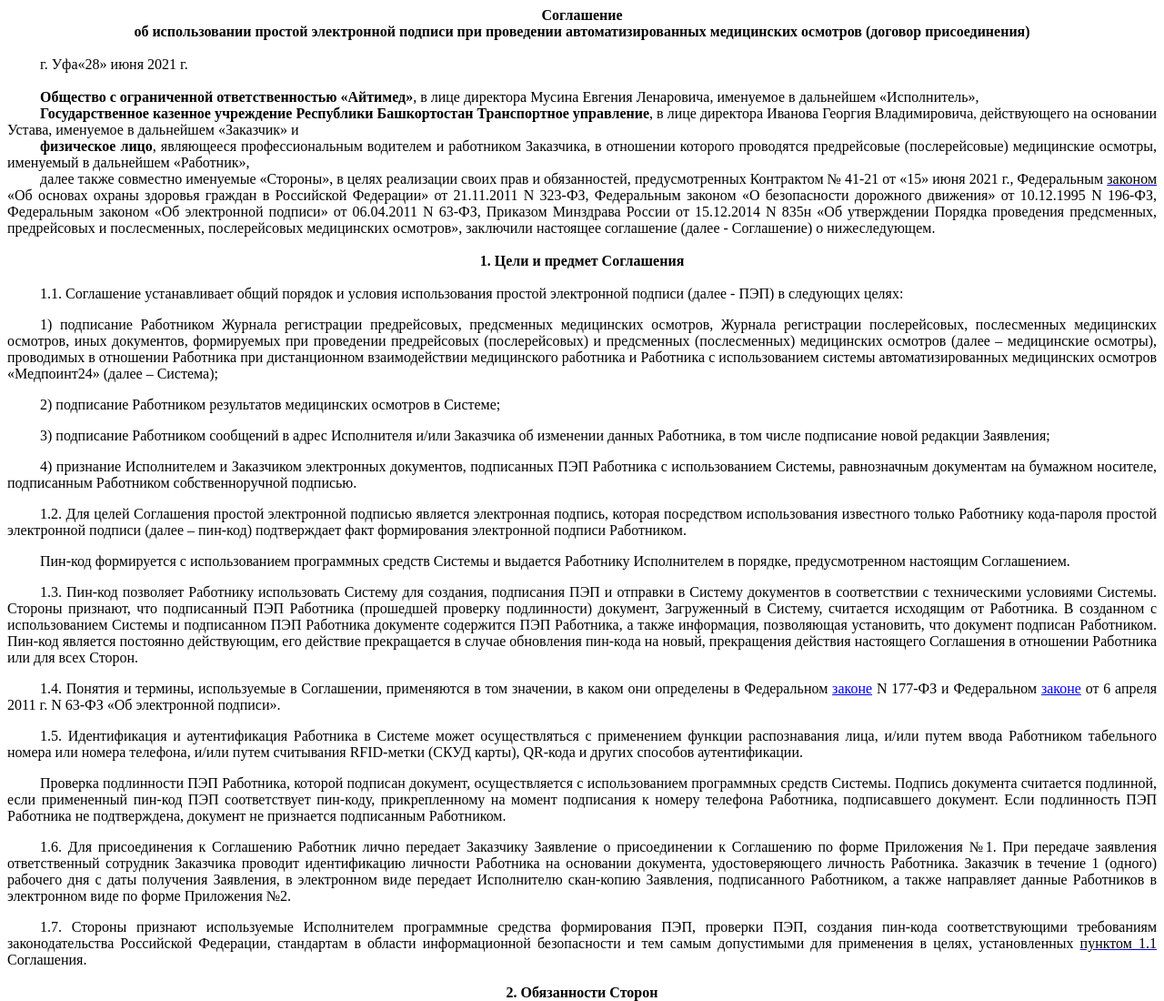
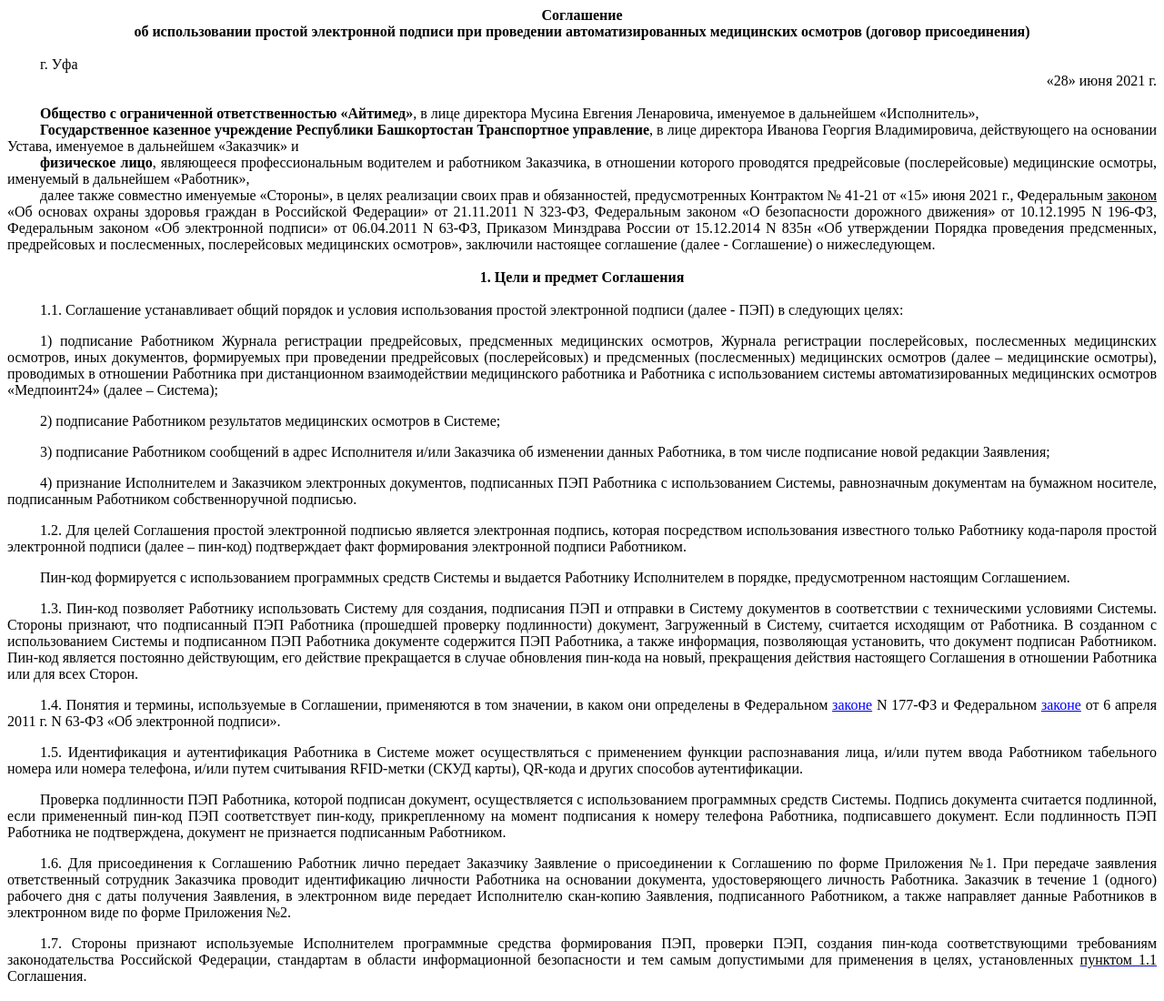
Before and after one commit to itmed-info/GKU_RB_TU, a plain HTML site: page index.htm in a window 1280 px wide. Shown: the top 1100 px of the page at 91% size. Drawn offline with Linux system fonts and the light colour scheme.

Commit message:
Add files via upload

```diff
--- a/index.htm
+++ b/index.htm
@@ -858,7 +858,9 @@
 363.0pt;border:none;mso-padding-alt:31.0pt 31.0pt 31.0pt 31.0pt;mso-border-shadow:
 yes'><span style='font-size:12.0pt;font-family:"Times New Roman","serif";
 mso-fareast-font-family:"Times New Roman";color:black'>г. Уфа<span
-style='mso-tab-count:1'></span><span
+style='mso-tab-count:1'></span></p><p class=MsoNormal align=right style='margin-bottom:0cm;margin-bottom:.0001pt;
+text-align:right;text-indent:1.0cm;line-height:normal;mso-pagination:none;
+border:none;mso-padding-alt:31.0pt 31.0pt 31.0pt 31.0pt;mso-border-shadow:yes'><span
 style='font-size:12.0pt;font-family:"Times New Roman","serif";mso-fareast-font-family:
 "Times New Roman";text-align:right;color:black'>«28» июня 2021 г.<o:p></o:p></span></p>
 
```
